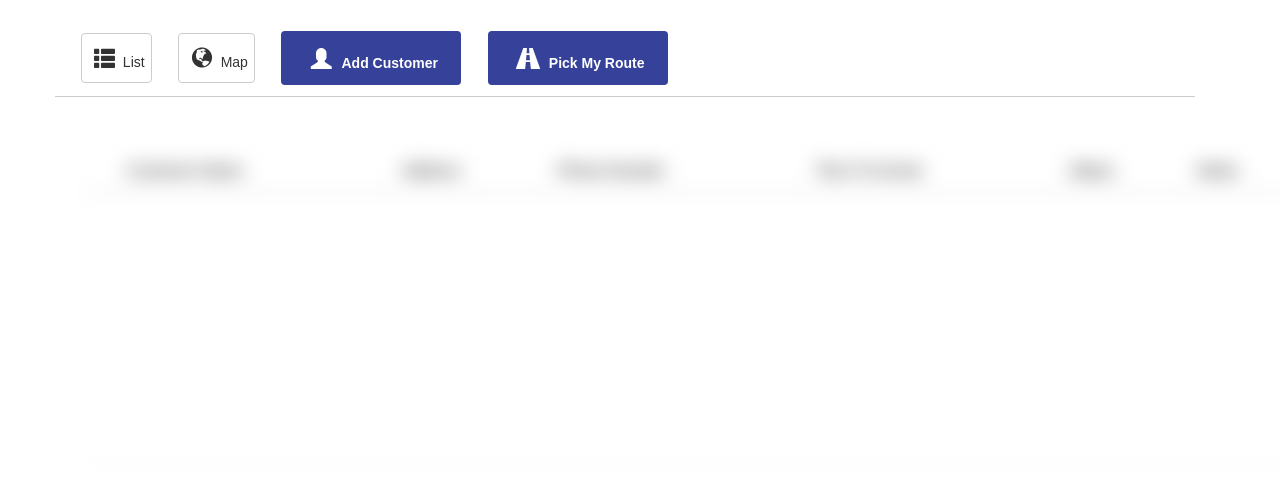
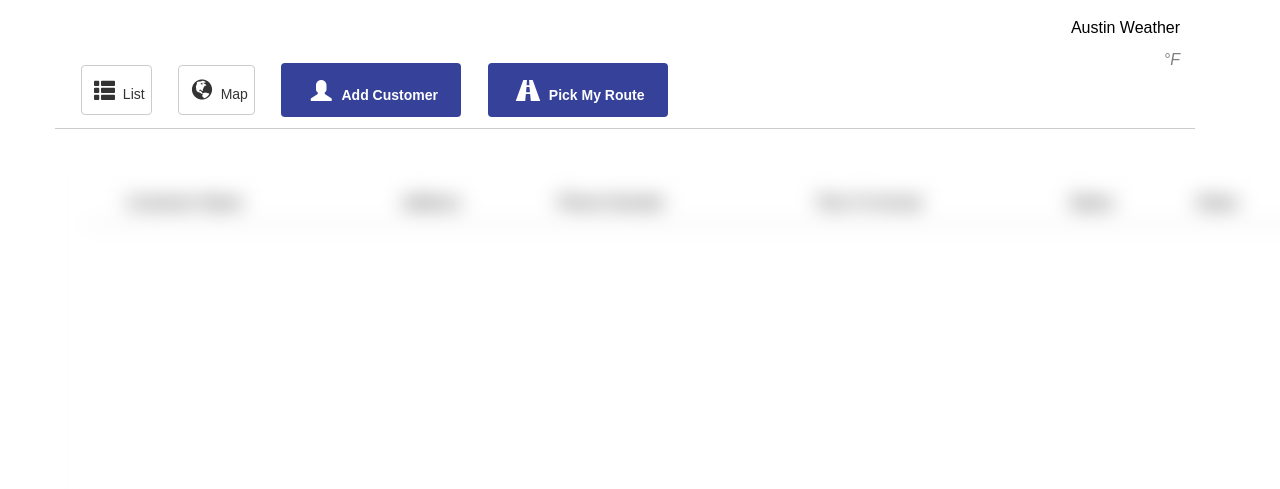
Before and after one commit to weatherfordmat/Group-Project, a PHP site: page / in a window 1280 px wide; the page is wider, and only the part inside the window is pictured. Shown: the part 66-555 px from the top of that part. Run offline with PHP 8.4, Linux system fonts and the light colour scheme; lists and menus that the app fills with data are empty; some libraries are stand-ins or nearby versions.

Commit message:
added all changes

```diff
--- a/assets/css/style.css
+++ b/assets/css/style.css
@@ -226,12 +226,12 @@
 
 #map_wrapper {
     height: 675px;
-    margin-bottom: 115px;
+    margin-bottom: 155px;
 }
 
 #map_canvas {
     width: 110%;
-    height: 110%;
+    height: 100%;
 }
 .info_content {
     font-size: 1.2em;
@@ -257,6 +257,16 @@
     text-decoration: none;
     cursor: pointer;
 }
+#weather, #description, #temp {
+    float: right;
+    color: #808080;
+    font-style: italic;
+    font-size: 1em;
+}
+#weather {
+    font-style: normal;
+    color: black;
+}
 
 /* responsive design */
 @media (max-width: 700px) {
--- a/index.html
+++ b/index.html
@@ -6,11 +6,17 @@
                 On the Way | The Best Mobile Delivery in Austin
             </title>
             <link rel="icon" type="image/png" href="favicon.ico">
+            <script type="text/javascript" src="https://maps.googleapis.com/maps/api/js?key=AIzaSyBytQb1gFbAwEOvaDH-PJmh2lds7q2a8CM"></script>
+            <script src="assets/javascript/geolocation-marker.js"></script>
             <script crossorigin="anonymous" integrity="sha256-16cdPddA6VdVInumRGo6IbivbERE8p7CQR3HzTBuELA=" src="https://code.jquery.com/jquery-3.1.1.js"></script>
+
             <script src="https://www.gstatic.com/firebasejs/live/3.0/firebase.js"></script>
+
             <script src="assets/javascript/otw.js"></script>
             <script src="assets/javascript/forms.js"></script>
+            <script src="assets/javascript/weather.js"></script>
             <script src="assets/javascript/datatablesorting.js" type="text/javascript"></script>
+
             <script src="https://cdn.jsdelivr.net/momentjs/2.12.0/moment.min.js"></script>
             <link crossorigin="anonymous" href="https://maxcdn.bootstrapcdn.com/bootstrap/3.3.7/css/bootstrap.min.css" integrity="sha384-BVYiiSIFeK1dGmJRAkycuHAHRg32OmUcww7on3RYdg4Va+PmSTsz/K68vbdEjh4u" rel="stylesheet">
             <link href="assets/css/reset.css" rel="stylesheet" type="text/css">
@@ -52,6 +58,13 @@
         <div class="container">
             <div class="row toolbar">
                 <div class="col-md-12">
+                <ul id="weather-info">
+                    <li id="weather"> Austin Weather</li>
+                    </br>
+                            <li id="description"></li>
+                            <br/>
+                            <li id="temp">&deg;F</li>
+                         </ul>
                     <button aria-label="Left Align" class="btn btn-default toolButtons" id="toggleList" type="button">
                         <span aria-hidden="true" class="glyphicon glyphicon glyphicon-th-list "></span>
                         <span class="spacer">List</span>
@@ -65,6 +78,7 @@
                         <span aria-hidden="true" class="glyphicon glyphicon glyphicon-user"></span>
                         Add Customer
                     </button>
+
 
                     <!-- The Modal -->
                     <div class="modal" data-backdrop="true" id="myModal">
@@ -95,11 +109,14 @@
                             </div>
                         </div>
                     </div>
+
                     <button class="btn btn-default autoRoute">
                         <span aria-hidden="true" class="glyphicon glyphicon glyphicon-road">
                         </span>
                         Pick My Route
                     </button>
+
+
                 </div>
 
                 <div class="modal2" data-backdrop="true" id="myModal">
@@ -122,9 +139,12 @@
                         </div>
 
                     </div>
+
                 </div>
+
                 <hr>
                 </hr>
+
             </div>
             <div class="panel panel-primary">
                 <div class="panel-body">
```
